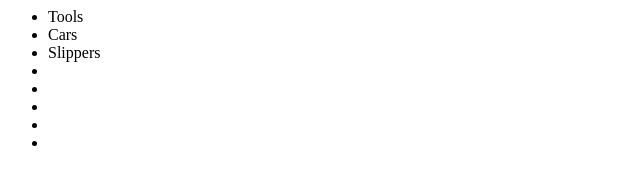
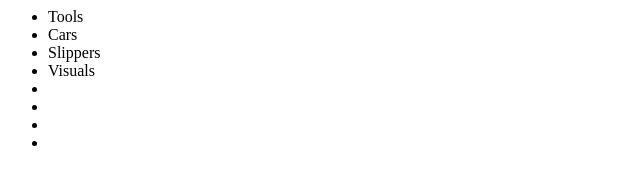
Before and after one commit to BrianKazze/graph-viz, a plain HTML site: page index.html in a window 1280 px wide. Shown: the full height of the page, 0-640 px from the left. Drawn offline with Linux system fonts and the light colour scheme.

Commit message:
Update index.html

```diff
--- a/index.html
+++ b/index.html
@@ -4,7 +4,7 @@
         <li>Tools</li>
         <li>Cars</li>
         <li>Slippers</li>
-        <li></li>
+        <li>Visuals</li>
         <li></li>
         <li></li>
         <li></li>
```
